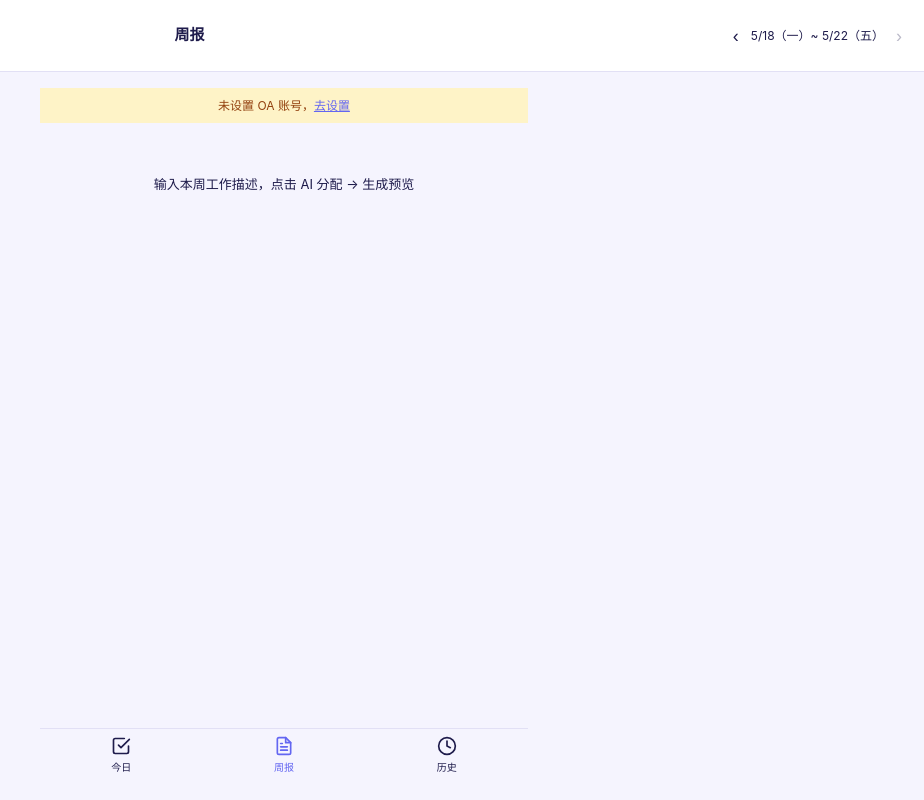
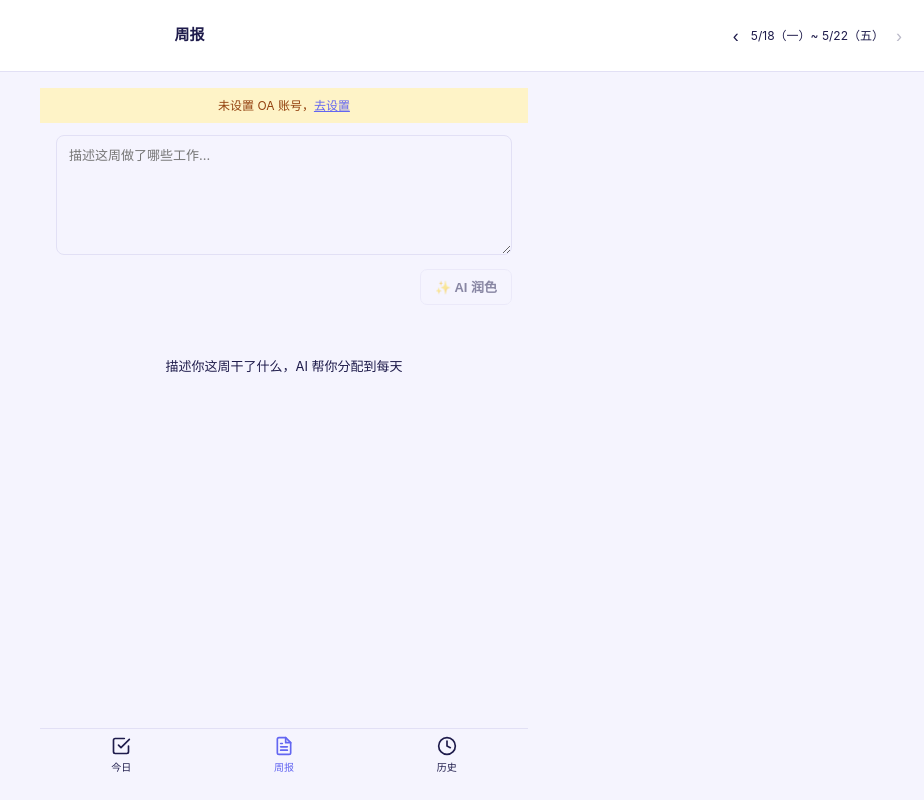
Before and after one commit to fq393/dailytask, a React (Vite) app: page / in a window 1280 px wide. Both pictures are taken after a click on the tab "周报". Shown: the whole page, without its empty margins (356-1280 px from the left). Built offline with nearby package versions, Linux system fonts and the light colour scheme.

Commit message:
feat: weekly report textarea with AI polish

```diff
--- a/src/App.css
+++ b/src/App.css
@@ -1121,3 +1121,35 @@ body.mac .drawer-header { padding-top: 48px; }
   margin-top: 40px;
   font-size: 13px;
 }
+.weekly-input-section { margin-bottom: 12px; }
+.weekly-textarea {
+  width: 100%;
+  box-sizing: border-box;
+  padding: 10px 12px;
+  border: 1px solid var(--border);
+  border-radius: 8px;
+  background: var(--bg);
+  color: var(--text);
+  font-size: 13px;
+  resize: vertical;
+  min-height: 100px;
+  font-family: inherit;
+  line-height: 1.5;
+}
+.weekly-input-actions {
+  display: flex;
+  justify-content: flex-end;
+  gap: 8px;
+  margin-top: 8px;
+}
+.polish-btn {
+  padding: 7px 14px;
+  border-radius: 7px;
+  border: 1px solid var(--border);
+  background: var(--bg);
+  color: var(--text);
+  font-size: 13px;
+  cursor: pointer;
+  transition: opacity 0.15s;
+}
+.polish-btn:disabled { opacity: 0.5; cursor: default; }
--- a/src/components/WeeklyReport.tsx
+++ b/src/components/WeeklyReport.tsx
@@ -2,6 +2,7 @@
 import { useState } from 'react'
 import type { WeekDayPreview } from '../types'
 import TabBar, { type TabId } from './TabBar'
+import { llmCall } from '../llm'
 
 // ── Week helpers ─────────────────────────────────────────────────────
 function getWeekDates(offset: number): string[] {
@@ -30,6 +31,8 @@ function formatWeekHeader(dates: string[]): string {
   return `${fmt(dates[0])}（一）~ ${fmt(dates[4])}（五）`
 }
 
+const SYSTEM_WEEKLY_POLISH = `你是工作内容润色助手。将用户输入的工作周报整理成简洁专业的中文，保留所有关键信息，去除口语化表达，语言连贯自然。直接输出润色后内容，不加任何前缀说明。`
+
 // ── Component ────────────────────────────────────────────────────────
 interface WeeklyReportProps {
   darkMode: boolean
@@ -47,13 +50,28 @@ export default function WeeklyReport({
   const [preview, setPreview] = useState<WeekDayPreview[] | null>(null)
   const [authError, setAuthError] = useState<string | null>(null)
 
+  const [isPolishing, setIsPolishing] = useState(false)
+
+  const handlePolish = async () => {
+    if (!inputText.trim() || isPolishing) return
+    setIsPolishing(true)
+    try {
+      const result = await llmCall(SYSTEM_WEEKLY_POLISH, inputText, 1024)
+      if (result) setInputText(result)
+    } catch {
+      // keep original on error
+    } finally {
+      setIsPolishing(false)
+    }
+  }
+
   const dates = getWeekDates(weekOffset)
   const weekHeader = formatWeekHeader(dates)
 
   // weekdayLabel is used in future tasks; reference here to avoid dead-code removal
   void weekdayLabel
-  // inputText, preview, setInputText, setPreview, setAuthError referenced to satisfy linter
-  void inputText; void preview; void setInputText; void setPreview; void setAuthError
+  // setPreview, setAuthError referenced to satisfy linter
+  void setPreview; void setAuthError
 
   return (
     <div className={`app ${darkMode ? 'dark' : ''}`}>
@@ -84,9 +102,32 @@ export default function WeeklyReport({
       )}
 
       <div className="weekly-scroll">
-        {/* input + AI actions — added in Task 6 */}
-        {/* preview — added in Task 7 */}
-        <div className="weekly-placeholder">输入本周工作描述，点击 AI 分配 → 生成预览</div>
+        <div className="weekly-input-section">
+          <textarea
+            className="weekly-textarea"
+            placeholder="描述这周做了哪些工作…"
+            value={inputText}
+            onChange={e => setInputText(e.target.value)}
+            rows={5}
+          />
+          <div className="weekly-input-actions">
+            <button
+              className={`polish-btn ${isPolishing ? 'loading' : ''}`}
+              onClick={handlePolish}
+              disabled={isPolishing || !inputText.trim()}
+            >
+              ✨ {isPolishing ? '润色中…' : 'AI 润色'}
+            </button>
+            {/* AI distribute button — added in Task 7 */}
+          </div>
+        </div>
+
+        {!preview && !inputText.trim() && (
+          <div className="weekly-placeholder">描述你这周干了什么，AI 帮你分配到每天</div>
+        )}
+        {!preview && inputText.trim() && (
+          <div className="weekly-placeholder">点击 "AI 分配 →" 生成每日预览</div>
+        )}
       </div>
 
       <TabBar active={activeTab} onChange={onTabChange} />
```
